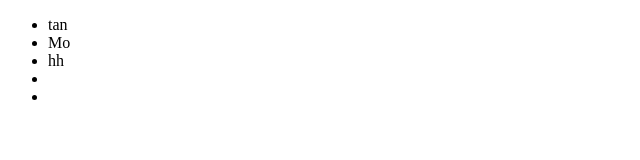
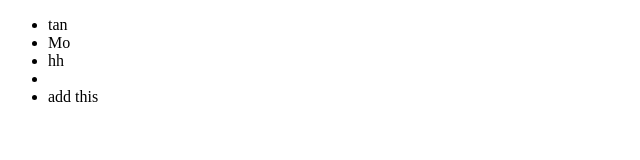
Before and after one commit to cy601/newGitTest, a plain HTML site: page index.html in a window 1280 px wide. Shown: the full height of the page, 0-640 px from the left. Drawn offline with Linux system fonts and the light colour scheme.

Commit message:
add this

```diff
--- a/index.html
+++ b/index.html
@@ -13,7 +13,7 @@
             <li>Mo</li>
             <li>hh</li>
             <li></li>
-            <li></li>
+            <li>add this</li>
         </ul>
     </div>
 </body>
```
